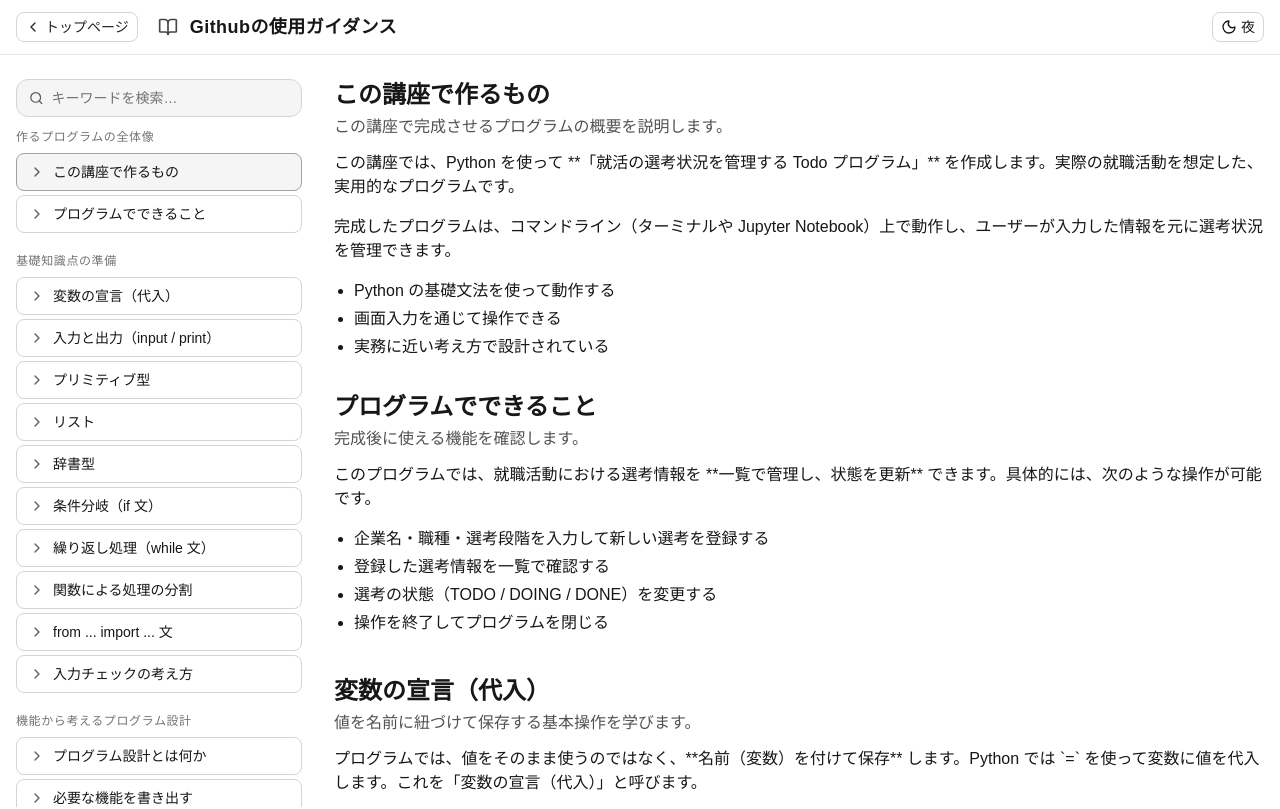
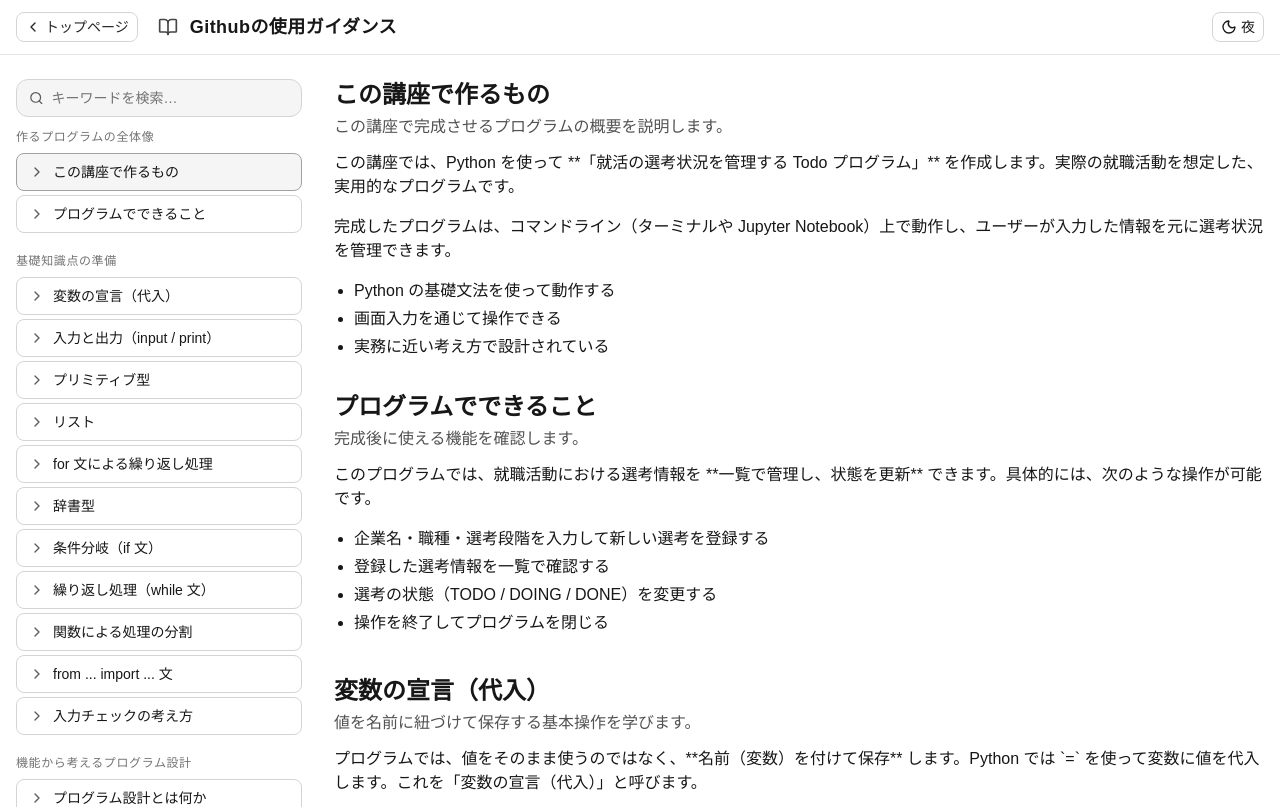
Before and after one commit to YoshihiroChen/IT-Study-Program, a Next.js app in the folder frontend/: page /paths/others/python-project in a window 1280 px wide. Shown: the top 809 px of the page. Built offline with nearby package versions, Linux system fonts and the light colour scheme.

Commit message:
new edition

```diff
--- a/frontend/src/app/paths/others/python-project/page.tsx
+++ b/frontend/src/app/paths/others/python-project/page.tsx
@@ -228,6 +228,58 @@ print(fruits)  # ['apple', 'mango', 'grape']`
           }
         ],
       },
+      {
+        "id": "for-loop-basic",
+        "title": "for 文による繰り返し処理",
+        "summary": "リストなどの要素を1つずつ取り出して処理するための基本構文です。",
+        "content": [
+          {
+            "type": "p",
+            "text": "`for` 文は、**複数のデータを順番に処理したいとき** に使う制御構文です。Python では、リストや文字列などの「繰り返し可能なオブジェクト（イテラブル）」から要素を1つずつ取り出して処理を行います。"
+          },
+          {
+            "type": "code",
+            "filename": "for-basic.py",
+            "lang": "python",
+            "code": "fruits = [\"apple\", \"banana\", \"orange\"]\n\nfor fruit in fruits:\n    print(fruit)"
+          },
+          {
+            "type": "p",
+            "text": "この例では、`fruits` というリストの中身を先頭から順番に取り出し、変数 `fruit` に代入して処理しています。"
+          },
+          {
+            "type": "ul",
+            "items": [
+              "`for 変数 in リスト`：リストの要素を1つずつ取り出す",
+              "取り出された要素は、その都度 変数 に代入される",
+              "リストの要素数だけ処理が繰り返される"
+            ]
+          },
+          {
+            "type": "p",
+            "text": "`for` 文は、インデックス（番号）と一緒に要素を扱いたい場合にも使えます。その場合は `enumerate()` を利用します。"
+          },
+          {
+            "type": "code",
+            "filename": "for-enumerate.py",
+            "lang": "python",
+            "code": "fruits = [\"apple\", \"banana\", \"orange\"]\n\nfor i, fruit in enumerate(fruits):\n    print(i, fruit)"
+          },
+          {
+            "type": "ul",
+            "items": [
+              "`enumerate(リスト)`：インデックスと要素を同時に取り出す",
+              "`i`：0 から始まる番号（インデックス）",
+              "`fruit`：リストの各要素"
+            ]
+          },
+          {
+            "type": "p",
+            "text": "後の章で実装する就活Todoアプリでは、`for` 文を使って、登録された選考情報を1件ずつ表示したり、特定の条件に合うデータを探したりします。"
+          }
+        ]
+      },
+
       {
         "id": "dict",
         "title": "辞書型",
```
